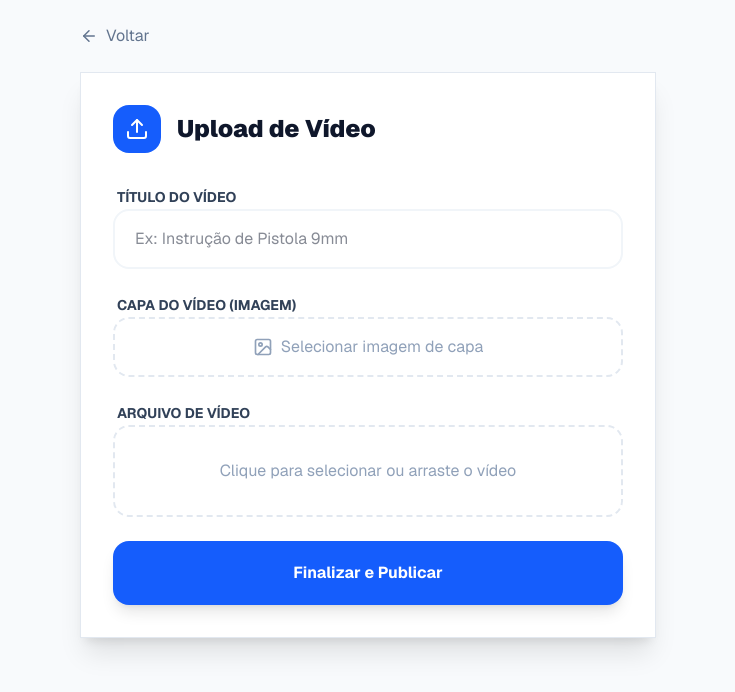
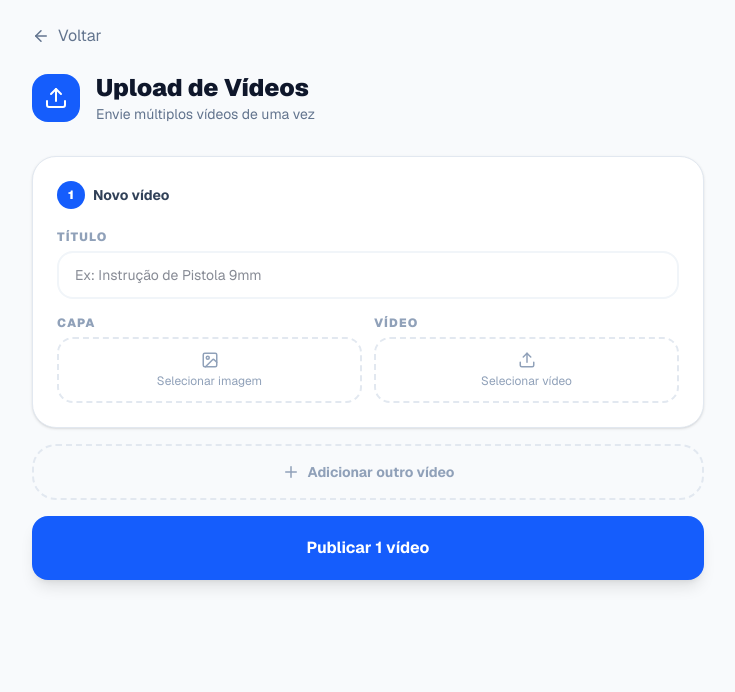
Before and after one commit to guhrizzo/blog, a Next.js app: page /admin/videos in a window 1280 px wide. Shown: the top 692 px of the page, without its empty margins (272-1007 px from the left). Built offline with nearby package versions, Linux system fonts and the light colour scheme.

Commit message:
Update page.tsx

```diff
--- a/app/admin/videos/page.tsx
+++ b/app/admin/videos/page.tsx
@@ -1,161 +1,319 @@
 "use client";
 
-import { useState } from "react";
+import { useState, useCallback } from "react";
 import { db, storage } from "@/lib/firebase";
 import { collection, addDoc, serverTimestamp } from "firebase/firestore";
 import { ref, uploadBytesResumable, getDownloadURL, uploadBytes } from "firebase/storage";
 import { useRouter } from "next/navigation";
-import { Upload, ArrowLeft, Loader2, Image as ImageIcon } from "lucide-react";
+import { Upload, ArrowLeft, Loader2, Image as ImageIcon, X, CheckCircle2, AlertCircle, Plus } from "lucide-react";
 import Link from "next/link";
+
+type VideoItem = {
+  id: string;
+  videoFile: File | null;
+  thumbFile: File | null;
+  title: string;
+  status: "idle" | "uploading" | "success" | "error";
+  progress: number;
+  error?: string;
+};
+
+function createEmptyItem(): VideoItem {
+  return {
+    id: `${Date.now()}_${Math.random().toString(36).slice(2)}`,
+    videoFile: null,
+    thumbFile: null,
+    title: "",
+    status: "idle",
+    progress: 0,
+  };
+}
 
 export default function DirectUploadPage() {
   const router = useRouter();
-  const [file, setFile] = useState<File | null>(null);
-  const [thumbFile, setThumbFile] = useState<File | null>(null); // Novo estado para a thumb
-  const [title, setTitle] = useState("");
-  const [progress, setProgress] = useState(0);
+  const [items, setItems] = useState<VideoItem[]>([createEmptyItem()]);
   const [uploading, setUploading] = useState(false);
+
+  const update = (id: string, patch: Partial<VideoItem>) =>
+    setItems((prev) => prev.map((item) => (item.id === id ? { ...item, ...patch } : item)));
+
+  const addItem = () => setItems((prev) => [...prev, createEmptyItem()]);
+
+  const removeItem = (id: string) =>
+    setItems((prev) => prev.filter((item) => item.id !== id));
 
   const handleUpload = async (e: React.FormEvent) => {
     e.preventDefault();
-    if (!file || !thumbFile || !title) {
-      return alert("Selecione o vídeo, a capa e dê um título!");
+
+    const invalid = items.find((i) => !i.videoFile || !i.thumbFile || !i.title.trim());
+    if (invalid) {
+      return alert("Preencha título, capa e vídeo em todos os itens.");
     }
 
     setUploading(true);
 
+    for (const item of items) {
+      update(item.id, { status: "uploading", progress: 0 });
+
       try {
-      // 1. Upload da Thumbnail (Capa) - Mais rápido, fazemos primeiro
-      const thumbRef = ref(storage, `thumbnails/${Date.now()}-${thumbFile.name}`);
-      await uploadBytes(thumbRef, thumbFile);
+        // 1. Upload da thumbnail
+        const thumbRef = ref(storage, `thumbnails/${Date.now()}-${item.thumbFile!.name}`);
+        await uploadBytes(thumbRef, item.thumbFile!);
         const thumbURL = await getDownloadURL(thumbRef);
 
-      // 2. Upload do Vídeo com progresso
-      const storageRef = ref(storage, `videos/${Date.now()}-${file.name}`);
-      const uploadTask = uploadBytesResumable(storageRef, file);
+        // 2. Upload do vídeo com progresso
+        const videoRef = ref(storage, `videos/${Date.now()}-${item.videoFile!.name}`);
+        const uploadTask = uploadBytesResumable(videoRef, item.videoFile!);
 
-      uploadTask.on("state_changed",
+        await new Promise<void>((resolve, reject) => {
+          uploadTask.on(
+            "state_changed",
             (snapshot) => {
               const p = (snapshot.bytesTransferred / snapshot.totalBytes) * 100;
-          setProgress(p);
+              update(item.id, { progress: p });
             },
             (error) => {
-          console.error(error);
-          setUploading(false);
-          alert("Erro no upload do vídeo");
+              update(item.id, { status: "error", error: error.message });
+              reject(error);
             },
             async () => {
-          // 3. Pegar link do vídeo e salvar tudo no Firestore
               const videoURL = await getDownloadURL(uploadTask.snapshot.ref);
 
               await addDoc(collection(db, "videos"), {
-            title,
+                title: item.title,
                 category: "Treinamento",
                 videoUrl: videoURL,
-            thumbnail: thumbURL, // Agora salva o link da imagem selecionada
+                thumbnail: thumbURL,
                 createdAt: serverTimestamp(),
-            type: "local"
+                type: "local",
               });
 
-          setUploading(false);
-          router.push("/admin");
+              update(item.id, { status: "success", progress: 100 });
+              resolve();
             }
           );
-    } catch (error) {
-      console.error(error);
+        });
+      } catch (error: any) {
+        update(item.id, { status: "error", error: error.message });
+      }
+    }
+
     setUploading(false);
-      alert("Erro ao processar arquivos");
+
+    const allSuccess = items.every((i) => {
+      // re-read from state isn't possible here, so we check by seeing if no errors
+      return true;
+    });
+
+    // Check final state
+    setItems((prev) => {
+      const hasErrors = prev.some((i) => i.status === "error");
+      if (!hasErrors) {
+        setTimeout(() => router.push("/admin"), 1500);
       }
+      return prev;
+    });
   };
+
+  const totalProgress =
+    items.length > 0
+      ? items.reduce((acc, i) => acc + i.progress, 0) / items.length
+      : 0;
 
   return (
     <div className="min-h-screen bg-slate-50 p-6 font-sans text-slate-900">
-      <div className="max-w-xl mx-auto">
+      <div className="max-w-2xl mx-auto">
         <Link href="/admin" className="flex items-center gap-2 text-slate-500 mb-6 hover:text-slate-800">
           <ArrowLeft size={18} /> Voltar
         </Link>
 
-        <div className="bg-white rounded-32 p-8 shadow-xl border border-slate-200">
         <div className="flex items-center gap-4 mb-8">
           <div className="w-12 h-12 bg-blue-600 rounded-2xl flex items-center justify-center text-white">
             <Upload size={24} />
           </div>
-            <h1 className="text-2xl font-black">Upload de Vídeo</h1>
+          <div>
+            <h1 className="text-2xl font-black">Upload de Vídeos</h1>
+            <p className="text-slate-500 text-sm">Envie múltiplos vídeos de uma vez</p>
+          </div>
         </div>
 
-          <form onSubmit={handleUpload} className="space-y-6">
+        <form onSubmit={handleUpload} className="space-y-4">
+          {items.map((item, index) => (
+            <div
+              key={item.id}
+              className={`bg-white rounded-3xl p-6 shadow-sm border transition-all ${
+                item.status === "success"
+                  ? "border-green-300 bg-green-50"
+                  : item.status === "error"
+                  ? "border-red-300 bg-red-50"
+                  : "border-slate-200"
+              }`}
+            >
+              {/* Card Header */}
+              <div className="flex items-center justify-between mb-5">
+                <div className="flex items-center gap-2">
+                  <span className="w-7 h-7 rounded-full bg-blue-600 text-white text-xs font-black flex items-center justify-center">
+                    {index + 1}
+                  </span>
+                  <span className="font-bold text-slate-700 text-sm">
+                    {item.title || "Novo vídeo"}
+                  </span>
+                </div>
+                <div className="flex items-center gap-2">
+                  {item.status === "success" && <CheckCircle2 size={20} className="text-green-500" />}
+                  {item.status === "error" && <AlertCircle size={20} className="text-red-500" />}
+                  {item.status === "uploading" && <Loader2 size={20} className="text-blue-500 animate-spin" />}
+                  {item.status === "idle" && items.length > 1 && (
+                    <button
+                      type="button"
+                      onClick={() => removeItem(item.id)}
+                      disabled={uploading}
+                      className="p-1.5 text-slate-400 hover:text-red-500 hover:bg-red-50 rounded-xl transition-all"
+                    >
+                      <X size={16} />
+                    </button>
+                  )}
+                </div>
+              </div>
+
+              <div className="space-y-4">
                 {/* Título */}
-            <div className="space-y-2">
-              <label className="text-sm font-bold text-slate-700 uppercase ml-1">Título do Vídeo</label>
+                <div>
+                  <label className="block text-xs font-black text-slate-400 uppercase tracking-widest mb-1.5">
+                    Título
+                  </label>
                   <input
                     required
-                className="w-full px-5 py-4 rounded-2xl border-2 border-slate-100 focus:border-blue-500 outline-none transition-all"
+                    disabled={uploading}
+                    value={item.title}
+                    onChange={(e) => update(item.id, { title: e.target.value })}
+                    className="w-full px-4 py-3 rounded-2xl border-2 border-slate-100 focus:border-blue-500 outline-none transition-all text-sm disabled:opacity-50"
                     placeholder="Ex: Instrução de Pistola 9mm"
-                onChange={(e) => setTitle(e.target.value)}
                   />
                 </div>
 
-            {/* Input da Thumbnail (Capa) */}
-            <div className="space-y-2">
-              <label className="text-sm font-bold text-slate-700 uppercase ml-1">Capa do Vídeo (Imagem)</label>
-              <div className="relative border-2 border-dashed border-slate-200 rounded-2xl p-4 hover:bg-slate-50 transition-colors text-center">
+                <div className="grid grid-cols-2 gap-3">
+                  {/* Thumbnail */}
+                  <div>
+                    <label className="block text-xs font-black text-slate-400 uppercase tracking-widest mb-1.5">
+                      Capa
+                    </label>
+                    <div className="relative border-2 border-dashed border-slate-200 rounded-2xl p-3 hover:bg-slate-50 transition-colors text-center cursor-pointer">
                       <input
-                  required
+                        required={!item.thumbFile}
                         type="file"
                         accept="image/*"
-                  className="absolute inset-0 opacity-0 cursor-pointer"
-                  onChange={(e) => setThumbFile(e.target.files?.[0] || null)}
+                        disabled={uploading}
+                        className="absolute inset-0 opacity-0 cursor-pointer disabled:cursor-not-allowed"
+                        onChange={(e) => update(item.id, { thumbFile: e.target.files?.[0] || null })}
                       />
-                <div className="flex items-center justify-center gap-2 text-slate-400">
-                  <ImageIcon size={20} />
-                  {thumbFile ? <span className="text-green-600 font-bold">{thumbFile.name}</span> : "Selecionar imagem de capa"}
+                      <div className="flex flex-col items-center gap-1 text-slate-400 pointer-events-none">
+                        <ImageIcon size={18} />
+                        {item.thumbFile ? (
+                          <span className="text-green-600 font-bold text-xs truncate w-full text-center">
+                            {item.thumbFile.name}
+                          </span>
+                        ) : (
+                          <span className="text-xs">Selecionar imagem</span>
+                        )}
                       </div>
                     </div>
                   </div>
 
-            {/* Input do Vídeo */}
-            <div className="space-y-2">
-              <label className="text-sm font-bold text-slate-700 uppercase ml-1">Arquivo de Vídeo</label>
-              <div className="relative border-2 border-dashed border-slate-200 rounded-2xl p-8 hover:bg-slate-50 transition-colors text-center">
+                  {/* Vídeo */}
+                  <div>
+                    <label className="block text-xs font-black text-slate-400 uppercase tracking-widest mb-1.5">
+                      Vídeo
+                    </label>
+                    <div className="relative border-2 border-dashed border-slate-200 rounded-2xl p-3 hover:bg-slate-50 transition-colors text-center cursor-pointer">
                       <input
-                  required
+                        required={!item.videoFile}
                         type="file"
                         accept="video/*"
-                  className="absolute inset-0 opacity-0 cursor-pointer"
-                  onChange={(e) => setFile(e.target.files?.[0] || null)}
+                        disabled={uploading}
+                        className="absolute inset-0 opacity-0 cursor-pointer disabled:cursor-not-allowed"
+                        onChange={(e) => update(item.id, { videoFile: e.target.files?.[0] || null })}
                       />
-                <div className="text-slate-400">
-                  {file ? <span className="text-blue-600 font-bold">{file.name}</span> : "Clique para selecionar ou arraste o vídeo"}
+                      <div className="flex flex-col items-center gap-1 text-slate-400 pointer-events-none">
+                        <Upload size={18} />
+                        {item.videoFile ? (
+                          <span className="text-blue-600 font-bold text-xs truncate w-full text-center">
+                            {item.videoFile.name}
+                          </span>
+                        ) : (
+                          <span className="text-xs">Selecionar vídeo</span>
+                        )}
+                      </div>
                     </div>
                   </div>
                 </div>
 
-            {uploading && (
-              <div className="space-y-2">
+                {/* Barra de progresso */}
+                {item.status === "uploading" && (
+                  <div className="space-y-1">
                     <div className="flex justify-between text-xs font-bold text-blue-600 uppercase">
-                  <span>Enviando vídeo...</span>
-                  <span>{Math.round(progress)}%</span>
+                      <span>Enviando...</span>
+                      <span>{Math.round(item.progress)}%</span>
                     </div>
-                <div className="w-full bg-slate-100 h-4 rounded-full overflow-hidden">
+                    <div className="w-full bg-slate-100 h-3 rounded-full overflow-hidden">
                       <div
-                    className="bg-blue-600 h-full transition-all duration-300"
-                    style={{ width: `${progress}%` }}
+                        className="bg-blue-600 h-full transition-all duration-300 rounded-full"
+                        style={{ width: `${item.progress}%` }}
                       />
                     </div>
                   </div>
                 )}
 
+                {item.status === "error" && (
+                  <p className="text-xs text-red-500 font-medium">Erro: {item.error}</p>
+                )}
+              </div>
+            </div>
+          ))}
+
+          {/* Adicionar mais */}
+          {!uploading && (
             <button
+              type="button"
+              onClick={addItem}
+              className="w-full py-4 border-2 border-dashed border-slate-200 rounded-3xl text-slate-400 hover:border-blue-400 hover:text-blue-500 hover:bg-blue-50 transition-all font-bold flex items-center justify-center gap-2 text-sm"
+            >
+              <Plus size={18} /> Adicionar outro vídeo
+            </button>
+          )}
+
+          {/* Progresso global */}
+          {uploading && (
+            <div className="bg-white rounded-2xl border border-slate-200 p-4 shadow-sm space-y-2">
+              <div className="flex justify-between text-xs font-black text-blue-600 uppercase">
+                <span>Progresso geral</span>
+                <span>{Math.round(totalProgress)}%</span>
+              </div>
+              <div className="w-full bg-slate-100 h-3 rounded-full overflow-hidden">
+                <div
+                  className="bg-blue-600 h-full transition-all duration-500 rounded-full"
+                  style={{ width: `${totalProgress}%` }}
+                />
+              </div>
+            </div>
+          )}
+
+          {/* Botão submit */}
+          <button
+            type="submit"
             disabled={uploading}
-              className={`w-full py-5 rounded-2xl font-bold text-white shadow-lg transition-all flex items-center justify-center gap-3 ${
-                uploading ? "bg-slate-400 cursor-not-allowed" : "bg-blue-600 hover:bg-blue-700 active:scale-95"
-              }`}
+            className="w-full py-5 rounded-2xl font-bold text-white shadow-lg transition-all flex items-center justify-center gap-3 bg-blue-600 hover:bg-blue-700 active:scale-95 disabled:bg-slate-400 disabled:cursor-not-allowed"
           >
-              {uploading ? <><Loader2 className="animate-spin" /> Subindo arquivos...</> : "Finalizar e Publicar"}
+            {uploading ? (
+              <>
+                <Loader2 className="animate-spin" /> Subindo arquivos...
+              </>
+            ) : (
+              `Publicar ${items.length} vídeo${items.length !== 1 ? "s" : ""}`
+            )}
           </button>
         </form>
       </div>
     </div>
-    </div>
   );
 }
```
Lines whose indentation alone changed are shown as unchanged.
